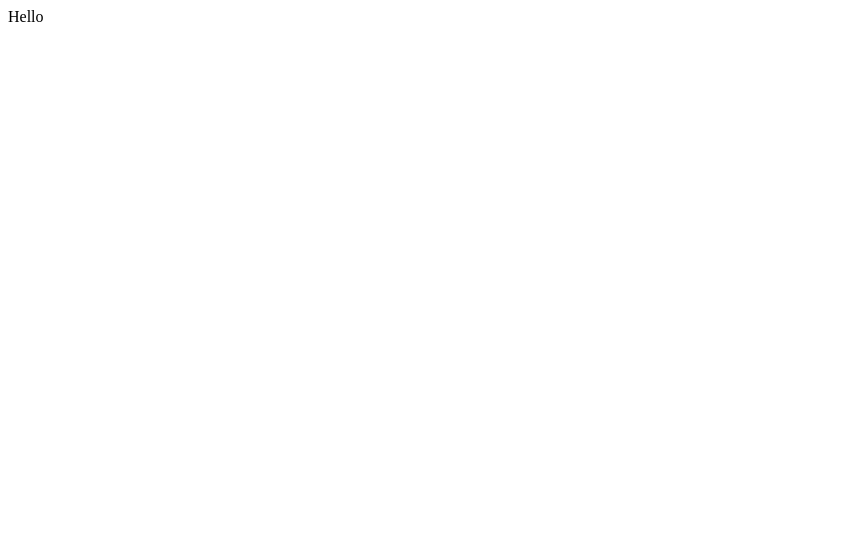
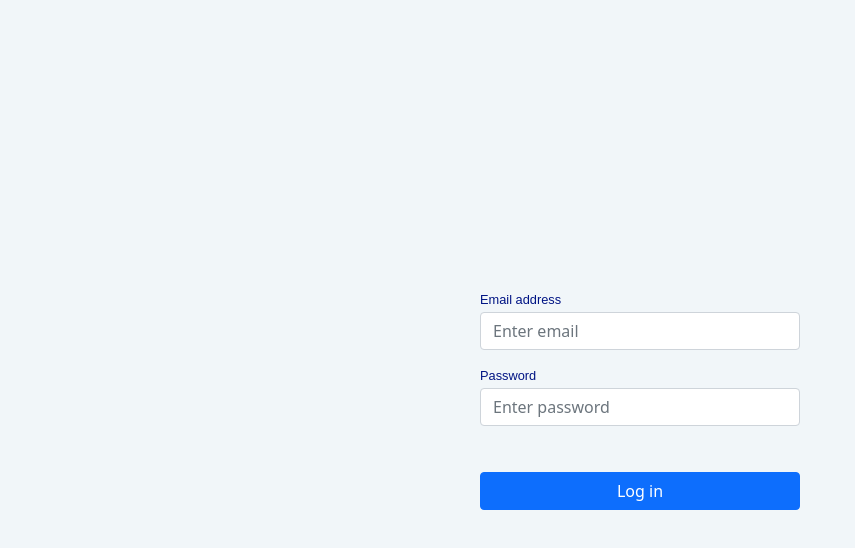
Before and after one commit to RhysWood/modo-challange, a React (Create React App) app in the folder react-front-end/: page /login in a window 1280 px wide. Shown: the top 548 px of the page, without its empty margins (0-855 px from the left). Built offline with nearby package versions, Linux system fonts and the light colour scheme.

Commit message:
add login page skeleton

```diff
--- a/react-front-end/package.json
+++ b/react-front-end/package.json
@@ -6,7 +6,10 @@
     "@testing-library/jest-dom": "^5.16.4",
     "@testing-library/react": "^13.3.0",
     "@testing-library/user-event": "^13.5.0",
+    "autoprefixer": "10.4.5",
+    "bootstrap": "^5.1.3",
     "react": "^18.2.0",
+    "react-bootstrap": "^2.4.0",
     "react-dom": "^18.2.0",
     "react-router-dom": "^6.3.0",
     "react-scripts": "5.0.1",
--- a/react-front-end/src/App.jsx
+++ b/react-front-end/src/App.jsx
@@ -2,6 +2,7 @@ import React from 'react';
 import { BrowserRouter, Route, Routes } from "react-router-dom";
 
 import './App.css';
+import Splash from './pages/Splash';
 import Login from "./components/Login";
 
 function App() {
@@ -9,6 +10,7 @@ function App() {
     <>
       <BrowserRouter>
          <Routes>
+         <Route path="/" element={<Splash />} />
          <Route path="/login" element={<Login />} />
          </Routes>
       </BrowserRouter>
--- a/react-front-end/src/components/Login.jsx
+++ b/react-front-end/src/components/Login.jsx
@@ -1,10 +1,41 @@
 import React from "react";
+import './login.css'
+import 'bootstrap/dist/css/bootstrap.min.css';
+
 
 export default function Login() {
 
+
+
     return(
-        <>
-        Hello
-        </>
+        <div className="parent">
+        <div className="child">
+        <form>
+        <div className="input-section">
+        <div className="mb-3">
+          <label>Email address</label>
+          <input
+            type="email"
+            className="form-control"
+            placeholder="Enter email"
+          />
+        </div>
+        <div className="mb-3">
+          <label>Password</label>
+          <input
+            type="password"
+            className="form-control"
+            placeholder="Enter password"
+          />
+        </div>
+        </div>
+        <div className="d-grid">
+          <button type="submit" className="btn btn-primary">
+            Log in
+          </button>
+        </div>
+      </form>
+      </div>
+        </div>
     )
 }
--- /dev/null
+++ b/react-front-end/src/components/login.css
@@ -0,0 +1,23 @@
+.parent {
+    display: flex;
+    text-align: center;
+    justify-content: center;
+    width: auto;
+}
+
+.child {
+    margin: auto;
+    width: 25%;
+}
+
+.input-section {
+    padding-bottom: 30px;
+}
+
+label {
+    color: #001484;
+    font-family: Arial, Helvetica, sans-serif;
+    float: left;
+    padding-bottom: 3px;
+    font-size: 0.8em;
+}
--- /dev/null
+++ b/react-front-end/src/pages/Splash.jsx
@@ -0,0 +1,11 @@
+import React from "react";
+import "./splash.css";
+
+
+export default function Splash() {
+    return (
+      <div className="parent">
+
+      </div>
+    );
+  }
--- /dev/null
+++ b/react-front-end/src/pages/splash.css
@@ -0,0 +1,5 @@
+.parent {
+    display: flex;
+    height: 100vh;
+    background-color: #f1f6f9;
+  }
```
Also changed, not shown: 1 other file (tests, documents, lock files or other folders).
